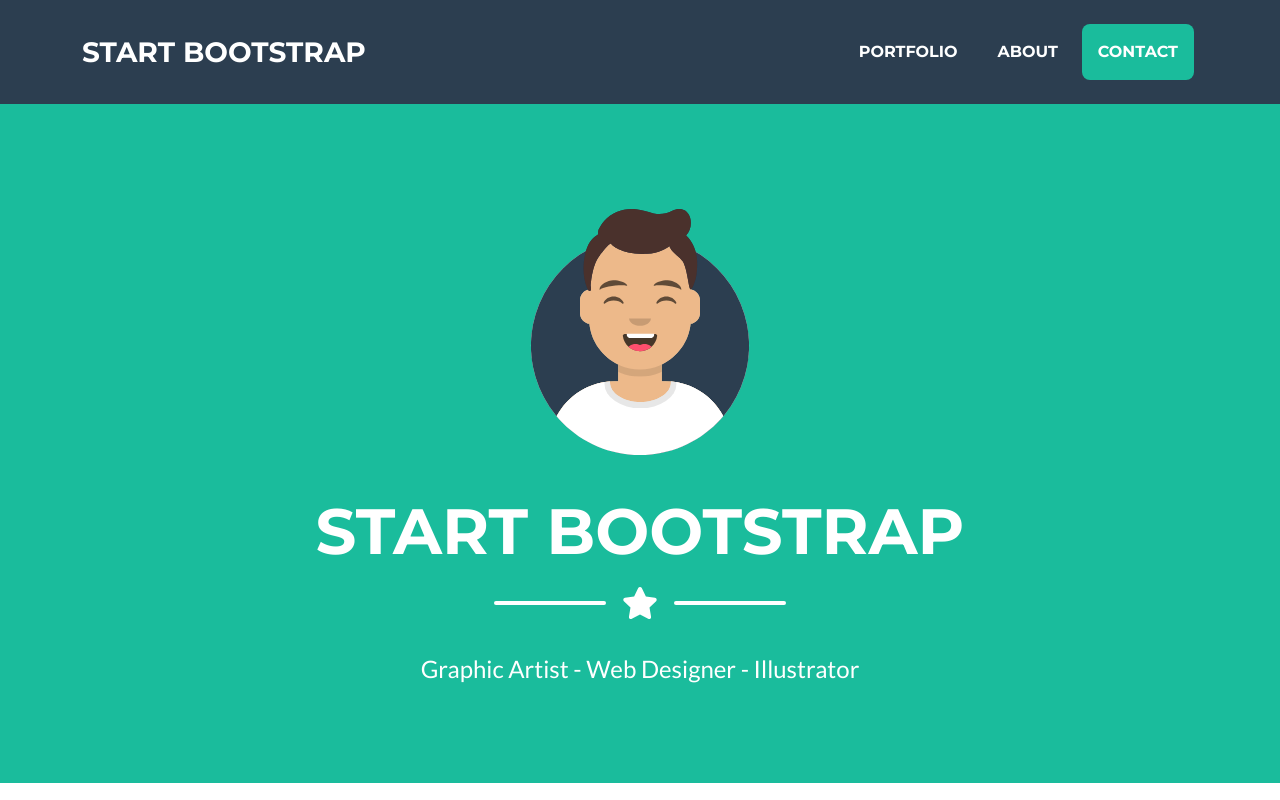
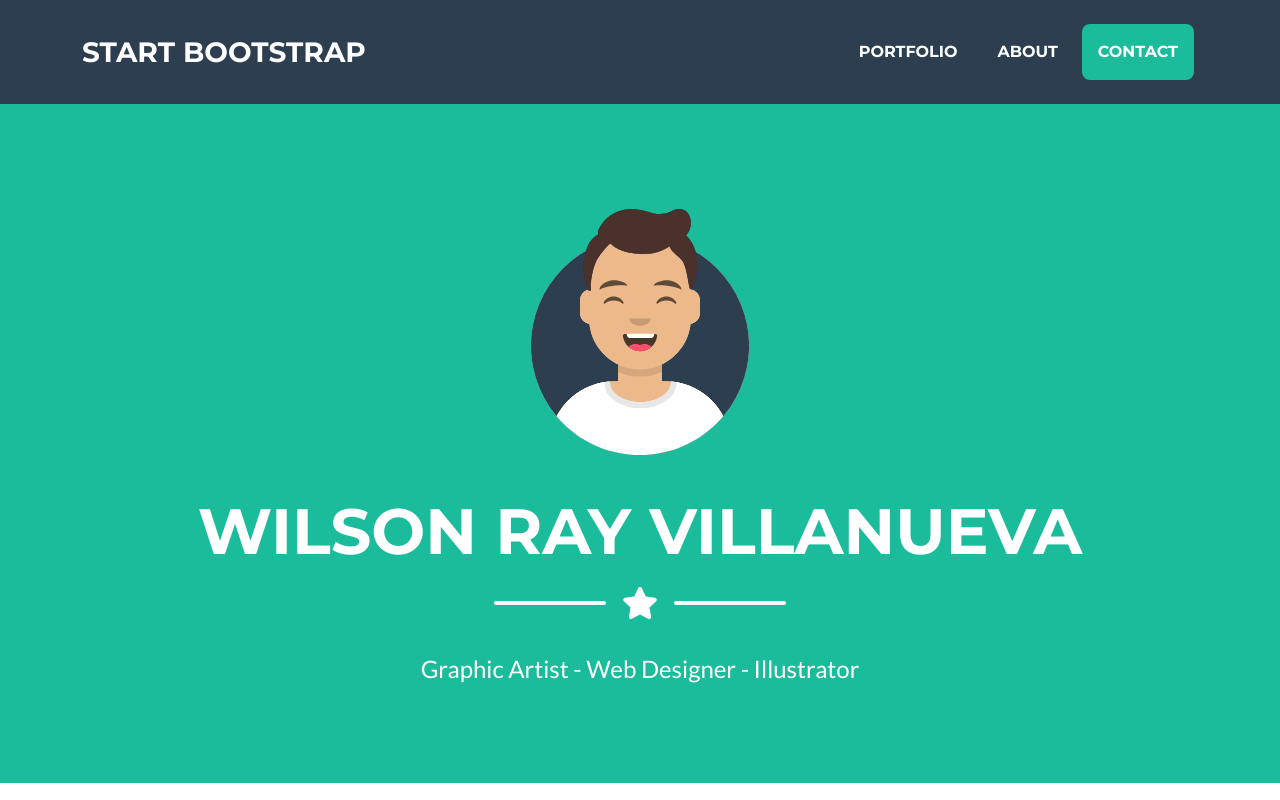
Before and after one commit to wilsonray/wilsonray.github.io, a plain HTML site: page index.html in a window 1280 px wide. Shown: the top 800 px of the page. Drawn offline with nearby package versions, Linux system fonts and the light colour scheme.

Commit message:
Update index.html

```diff
--- a/index.html
+++ b/index.html
@@ -40,7 +40,7 @@
                 <!-- Masthead Avatar Image-->
                 <img class="masthead-avatar mb-5" src="assets/img/avataaars.svg" alt="..." />
                 <!-- Masthead Heading-->
-                <h1 class="masthead-heading text-uppercase mb-0">Start Bootstrap</h1>
+                <h1 class="masthead-heading text-uppercase mb-0">Wilson Ray Villanueva</h1>
                 <!-- Icon Divider-->
                 <div class="divider-custom divider-light">
                     <div class="divider-custom-line"></div>
```
